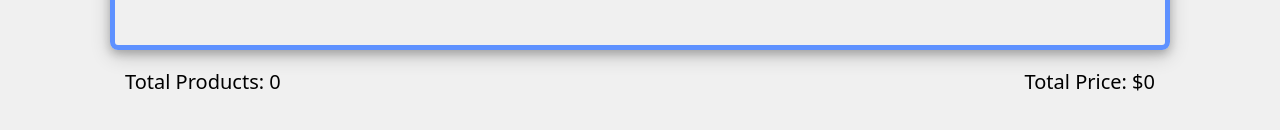
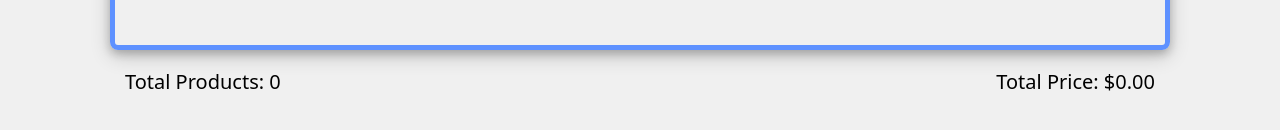
Before and after one commit to jtnovellis/assesment-frontend-sprint-4, a React (Create React App) app: page /cart-details in a window 1280 px wide. Shown: the part 560-690 px from the top of the page. Built offline with nearby package versions, Linux system fonts and the light colour scheme.

Commit message:
fix decimal bug

```diff
--- a/src/pages/CartDetails.jsx
+++ b/src/pages/CartDetails.jsx
@@ -5,7 +5,7 @@ import CartCard from '../components/CartCard';
 const CartDetails = () => {
   const cartItems = useSelector(state => state.cart.items);
   const total = useSelector(state => state.cart.total);
-  const totalPrice = cartItems.reduce((a, b) => a + b.totalPrice, 0);
+  const totalPrice = cartItems.reduce((a, b) => a + b.totalPrice, 0).toFixed(2);
 
   return (
     <div className='cartdetailsContainer'>
```
